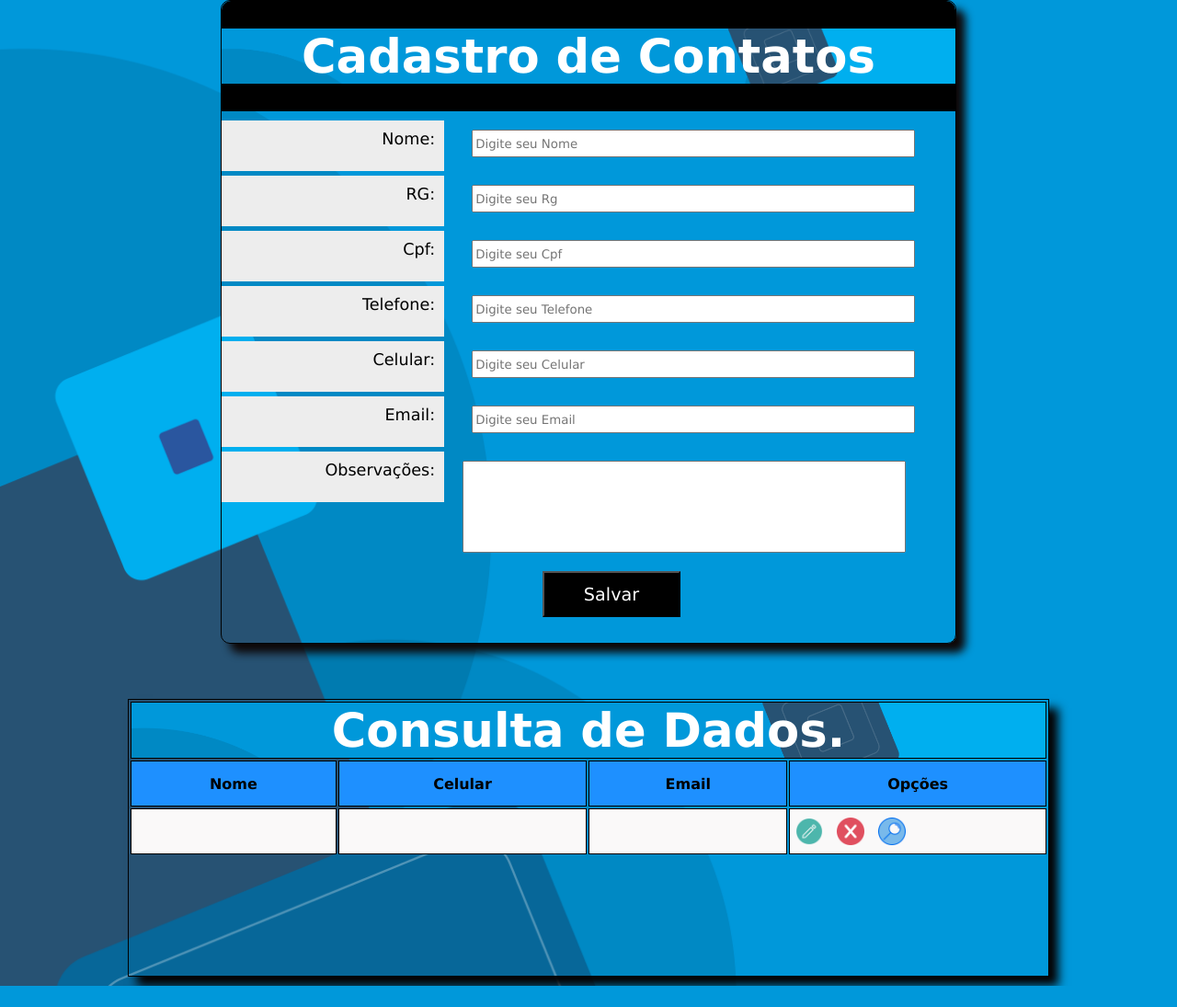
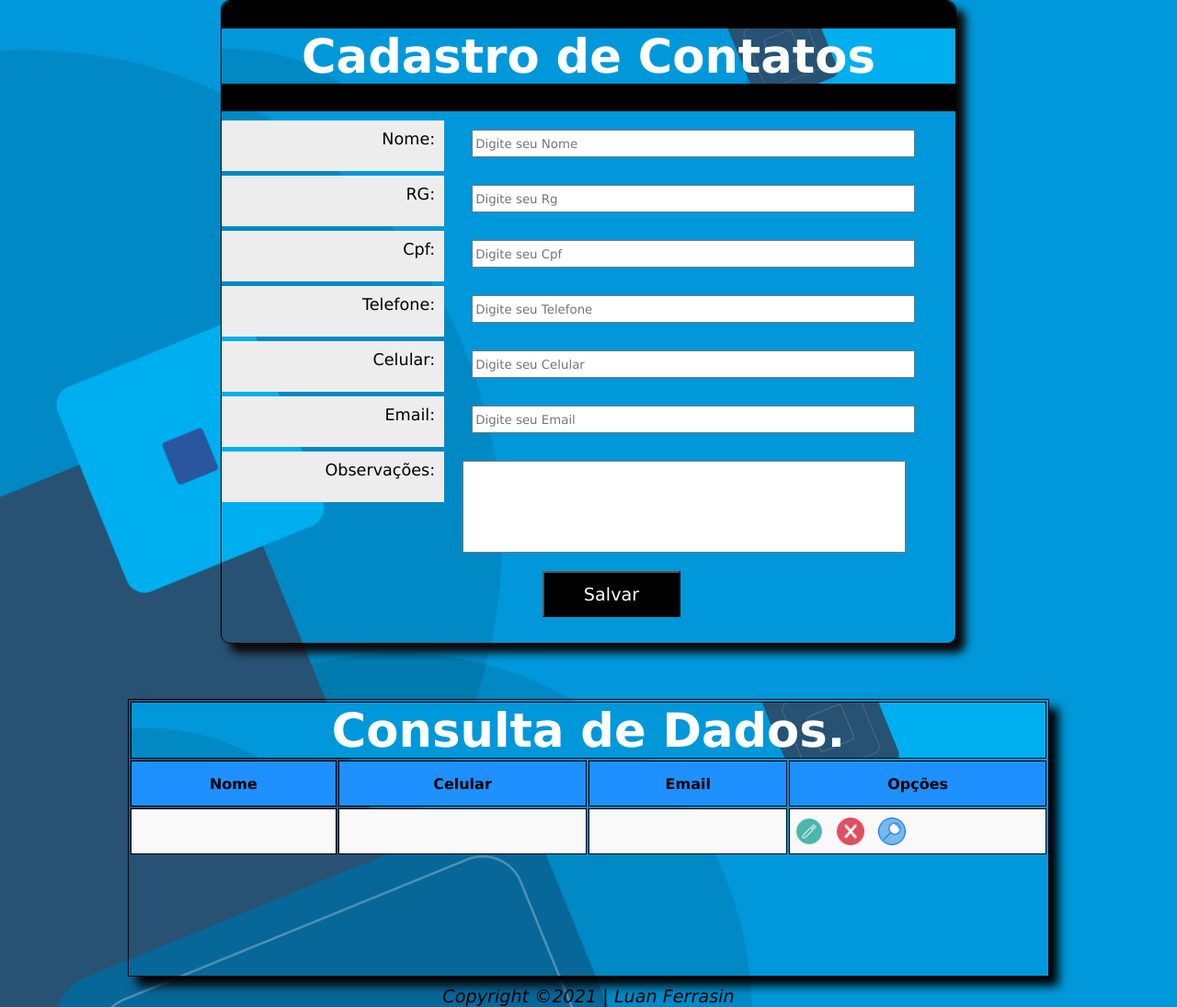
Before and after one commit to LuanFerrasin/Exercicio-PHP-com-Banco-de-Dados, a PHP site: page / in a window 1280 px wide. Shown: the whole page at 92% size. Before the commit the page ends 1072 px from the top, so only its background shows below. Run offline with PHP 8.4, Linux system fonts and the light colour scheme.

Commit message:
Atualizando

```diff
--- a/css/style.css
+++ b/css/style.css
@@ -208,3 +208,8 @@ input[type=email]:hover{
 .destaque{
     font-weight: bold;
 }
+#baixo{
+    text-align: center;
+    font-size: larger;
+    font-style: italic;
+}
--- a/index.php
+++ b/index.php
@@ -25,7 +25,7 @@ require_once('bd/conexaoMySql.php');
             </div>
             <div id="cadastroInformacoes">
 
-                <form action="" name="frmCadastro" method="post" >
+                <form action="controles/recebeDadosClientes.php" name="frmCadastro" method="post" >
 
                     <div class="campos">
                         <div class="cadastroInformacoesPessoais">
@@ -116,5 +116,7 @@ require_once('bd/conexaoMySql.php');
                 </tr>
             </table>
         </div>
+        <div id="baixo"> <span>Copyright &copy;2021 | Luan Ferrasin </span>
+      </div>
     </body>
 </html>
```
Also changed, not shown: controles/recebeDadosClientes.php (added, +34 -0 lines).
